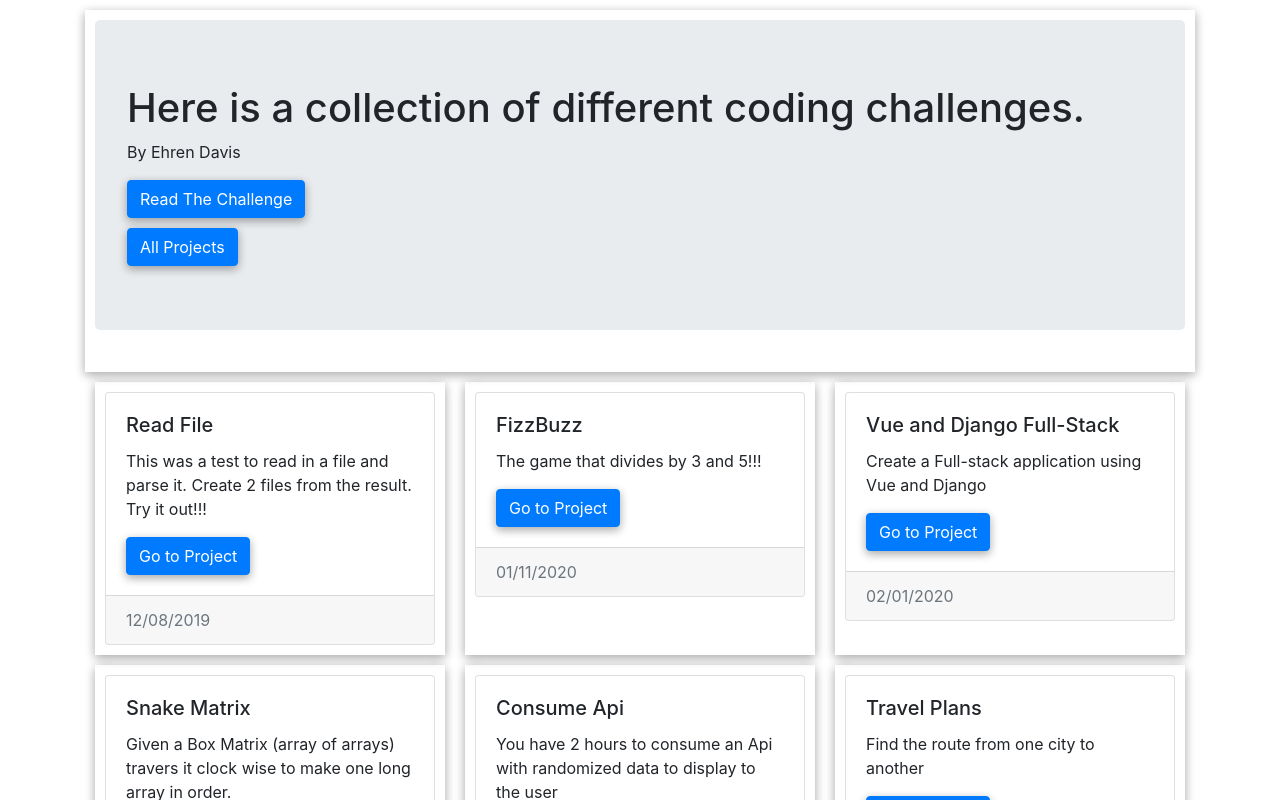
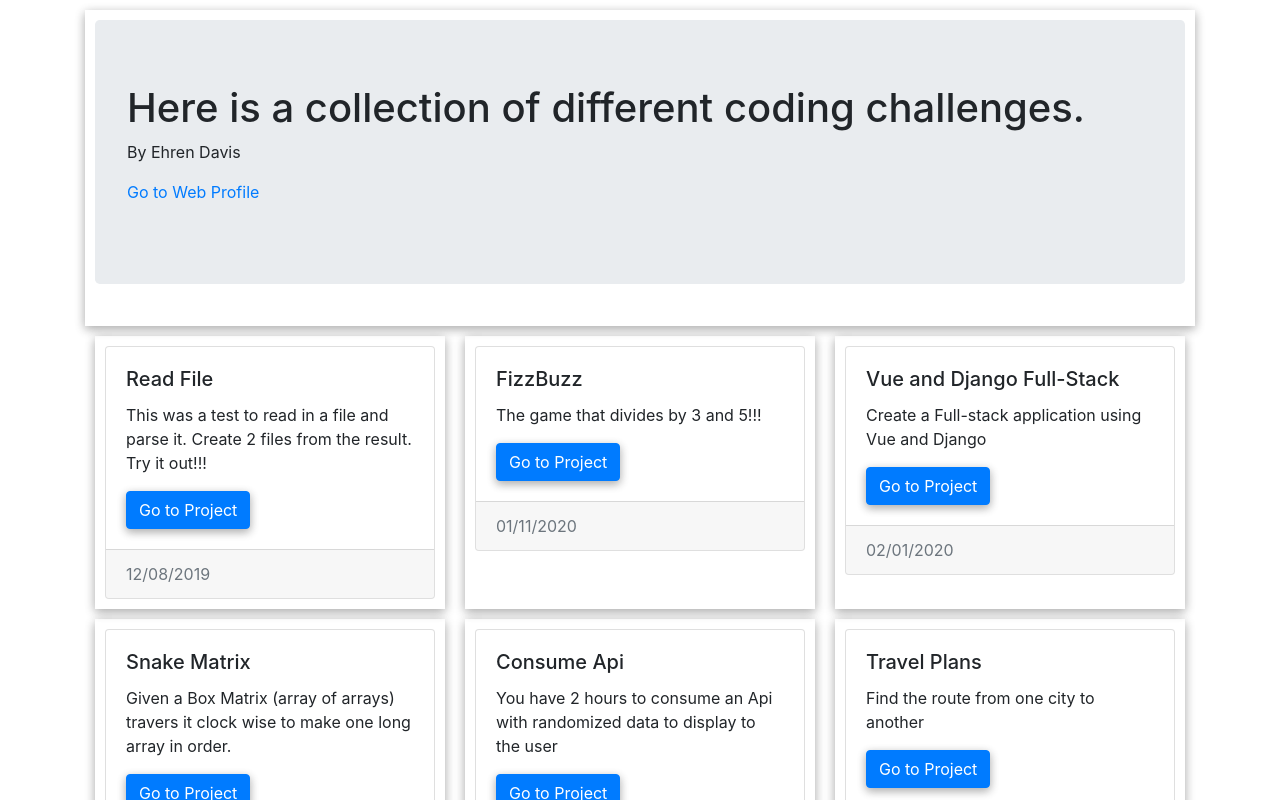
Before and after one commit to EhrenDavis12/react-read-file, a React (Create React App) app: page / in a window 1280 px wide. Shown: the top 800 px of the page. Built offline with nearby package versions, Linux system fonts and the light colour scheme.

Commit message:
Home Page Header clean up

```diff
--- a/src/components/PageHeader.js
+++ b/src/components/PageHeader.js
@@ -2,8 +2,7 @@ import React from "react";
 import PropTypes from "prop-types";
 import { ComponentBox } from "../components/SharedStyles";
 import { Jumbotron } from "react-bootstrap";
-import InfoModel from "./InfoModel";
-import Link from "./LinkToButton";
+import SubProjectPageHeader from "./SubProjectPageHeader";
 
 function PageHeader(props) {
     return (
@@ -11,13 +10,13 @@ function PageHeader(props) {
             <Jumbotron>
                 <h1>{props.title}</h1>
                 <p>{props.subText}</p>
-        <InfoModel title="The Challenge" ButtonText="Read The Challenge">
+                {props.customHeaders ? (
+                    <div>{props.children}</div>
+                ) :  (
+                    <SubProjectPageHeader>
                         {props.children}
-        </InfoModel>
-        <br />
-        <Link style={{ margin: "10px 0px 0px 0px" }} to={"/"}>
-            All Projects
-        </Link>
+                    </SubProjectPageHeader>)
+                }
             </Jumbotron>
         </ComponentBox>
     );
@@ -26,7 +25,8 @@ function PageHeader(props) {
 PageHeader.propTypes = {
     children: PropTypes.node,
     title: PropTypes.string.isRequired,
-  subText: PropTypes.string
+    subText: PropTypes.string,
+    customHeaders: PropTypes.bool
 };
 
 export default PageHeader;
--- /dev/null
+++ b/src/components/SubProjectPageHeader.js
@@ -0,0 +1,25 @@
+import React from "react";
+import { Fragment } from 'react'
+import PropTypes from "prop-types";
+import InfoModel from "./InfoModel";
+import Link from "./LinkToButton";
+
+function SubProjectPageHeader(props) {
+  return (
+      <Fragment>
+        <InfoModel title="The Challenge" ButtonText="Read The Challenge">
+          {props.children}
+        </InfoModel>
+        <br />
+        <Link style={{ margin: "10px 0px 0px 0px" }} to={"/"}>
+        All Projects
+        </Link>
+      </Fragment>
+  );
+}
+
+SubProjectPageHeader.propTypes = {
+  children: PropTypes.node,
+};
+
+export default SubProjectPageHeader;
--- a/src/containers/HomePage.js
+++ b/src/containers/HomePage.js
@@ -9,7 +9,9 @@ function HomePage() {
       <PageHeader
         title="Here is a collection of different coding challenges."
         subText="By Ehren Davis"
-      />
+        customHeaders={true}>
+        <p><a href='https://ehren-davis-profile-app.herokuapp.com/' target="_blank">Go to Web Profile</a></p>
+      </PageHeader>
 
       <Row className={classCenter}>
         <ProjectCards
```
Lines whose indentation alone changed are shown as unchanged.
